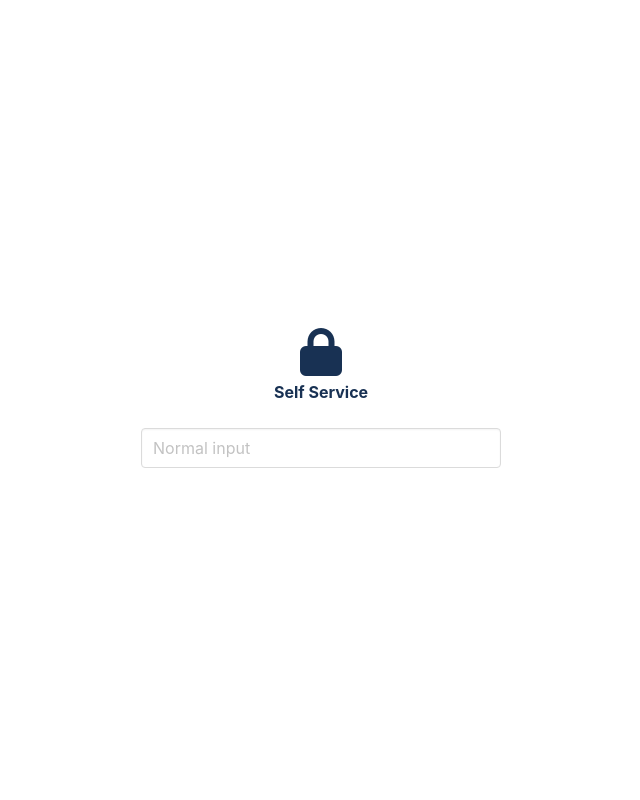
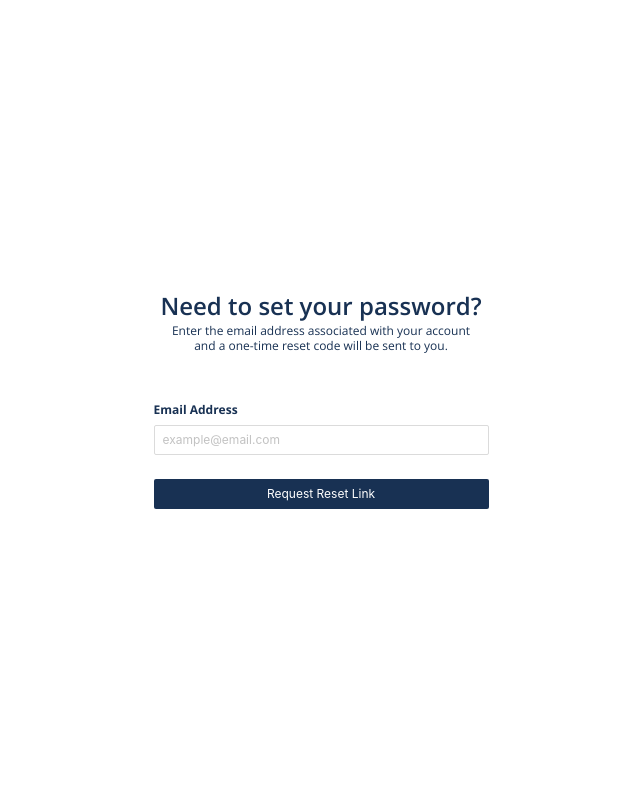
Before and after one commit to marascoben/selfsrv, a Flask app: page / in a window 1280 px wide. Shown: the whole page, without its empty margins (319-959 px from the left). Run offline with Flask 2, Linux system fonts and the light colour scheme.

Commit message:
Update UI

```diff
--- a/selfsrv/static/css/stylesheet.css
+++ b/selfsrv/static/css/stylesheet.css
@@ -1,13 +1,25 @@
-i{
-    color: #183153;
+*{
+    font-family: 'Open Sans', sans-serif;
 }
 
-strong{
-    color: #183153;
+h1, h2, p, label{
+    color: #183153 !important;
+}
 
+.button.is-primary{
+    color: #fff;
+    background-color: #183153;
+}
+
+.button.is-primary:hover{
+    background-color: #1a3264;
 }
 
 .box{
-    max-width: 400px;
+    max-width: 375px;
     margin: auto;
 }
+
+.input{
+    box-shadow: none;
+}
--- a/selfsrv/static/js/app.js
+++ b/selfsrv/static/js/app.js
@@ -0,0 +1,6 @@
+function request(){
+    var input = document.getElementById("email");
+    var button = document.getElementById("request-submit");
+
+    button.classList.add("is-loading");
+}
--- a/selfsrv/templates/_layout.html
+++ b/selfsrv/templates/_layout.html
@@ -10,12 +10,12 @@
     <link rel="icon" type="image/png" sizes="32x32" href="/favicon-32x32.png">
     <link rel="icon" type="image/png" sizes="16x16" href="/favicon-16x16.png">
 
+    <link rel="preconnect" href="https://fonts.googleapis.com">
+    <link rel="preconnect" href="https://fonts.gstatic.com" crossorigin>
+    <link href="https://fonts.googleapis.com/css2?family=Open+Sans:wght@400;600;700&display=swap" rel="stylesheet">
+
     <link rel="stylesheet" href="/css/bulma.min.css">
     <link rel="stylesheet" href="/css/stylesheet.css">
-
-    <link rel="stylesheet" href="https://cdnjs.cloudflare.com/ajax/libs/font-awesome/6.0.0/css/all.min.css"
-        integrity="sha512-9usAa10IRO0HhonpyAIVpjrylPvoDwiPUiKdWk5t3PyolY1cOd4DSE0Ga+ri4AuTroPR5aQvXU9xC6qOPnzFeg=="
-        crossorigin="anonymous" referrerpolicy="no-referrer" />
 </head>
 
 <body>
@@ -25,6 +25,7 @@
         </div>
         <div class="hero-foot"></div>
     </section>
+    <script src="/js/app.js"></script>
 </body>
 
 </html>
--- a/selfsrv/templates/index.html
+++ b/selfsrv/templates/index.html
@@ -2,12 +2,22 @@
 
 {% block content %}
 <div class="container">
-    <div class="box is-shadowless has-text-centered">
-        <span class="icon mt-2">
-            <i class="fa-solid fa-lock" style="font-size: 3em;"></i>
-        </span>
-        <h4 style="margin-top: 0.25em;"><strong>Self Service</strong></h4>
-        <input class="input is-normal mt-5" type="text" placeholder="Normal input">
+    <div class="box is-shadowless">
+        <div class="content has-text-centered">
+            <h1 class="title is-4">Need to set your password?</h1>
+            <p class="subtitle is-7">Enter the email address associated with your account<br>and a one-time reset code will be sent to you.</p>
+        </div>
+        <div class="field pt-5">
+            <label class="label is-size-7">Email Address</label>
+            <div class="control">
+                <input id="email" class="input is-small is-normal" type="email" placeholder="example@email.com" autocomplete="off">
+            </div>
+        </div>
+        <div class="field mt-5">
+            <div class="control">
+                <button id="request-submit" class="button is-small is-primary is-fullwidth" onclick="request()">Request Reset Link</button>
+            </div>
+        </div>
     </div>
 </div>
 {% endblock %}
```
